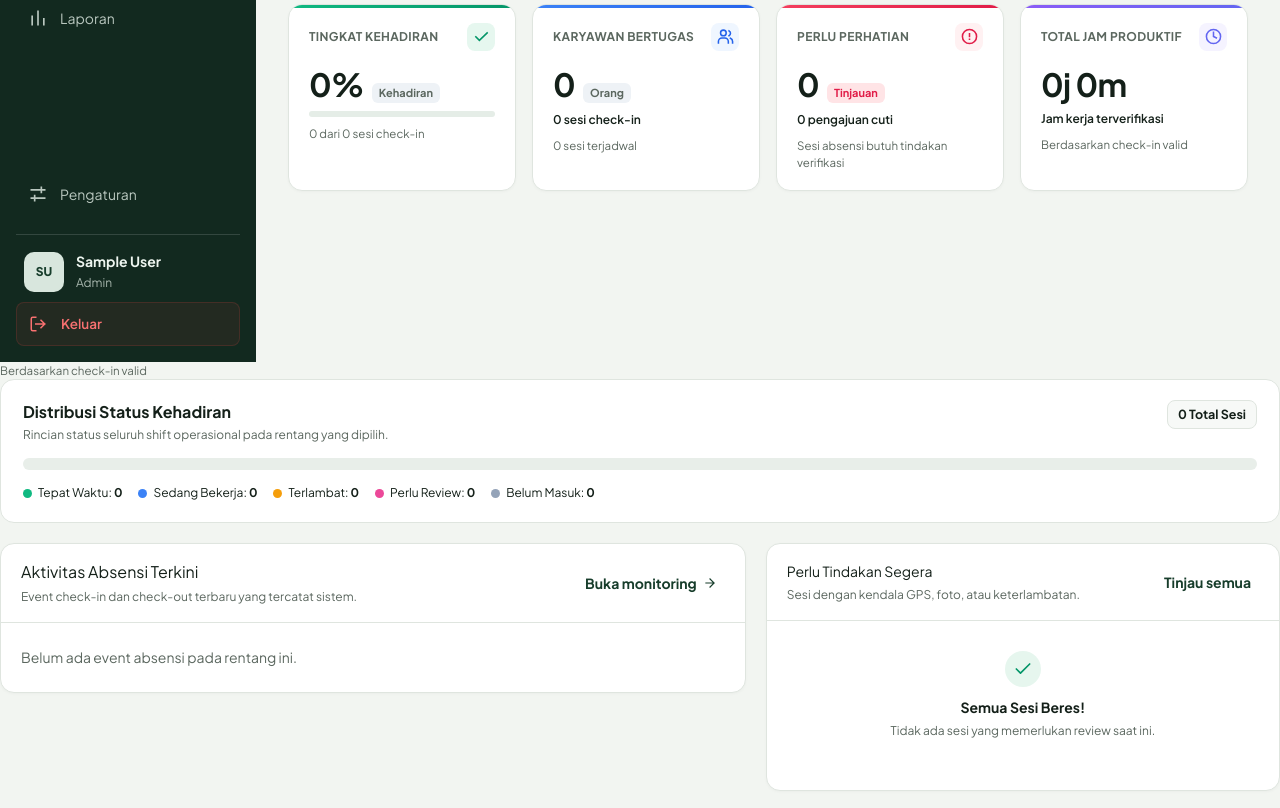
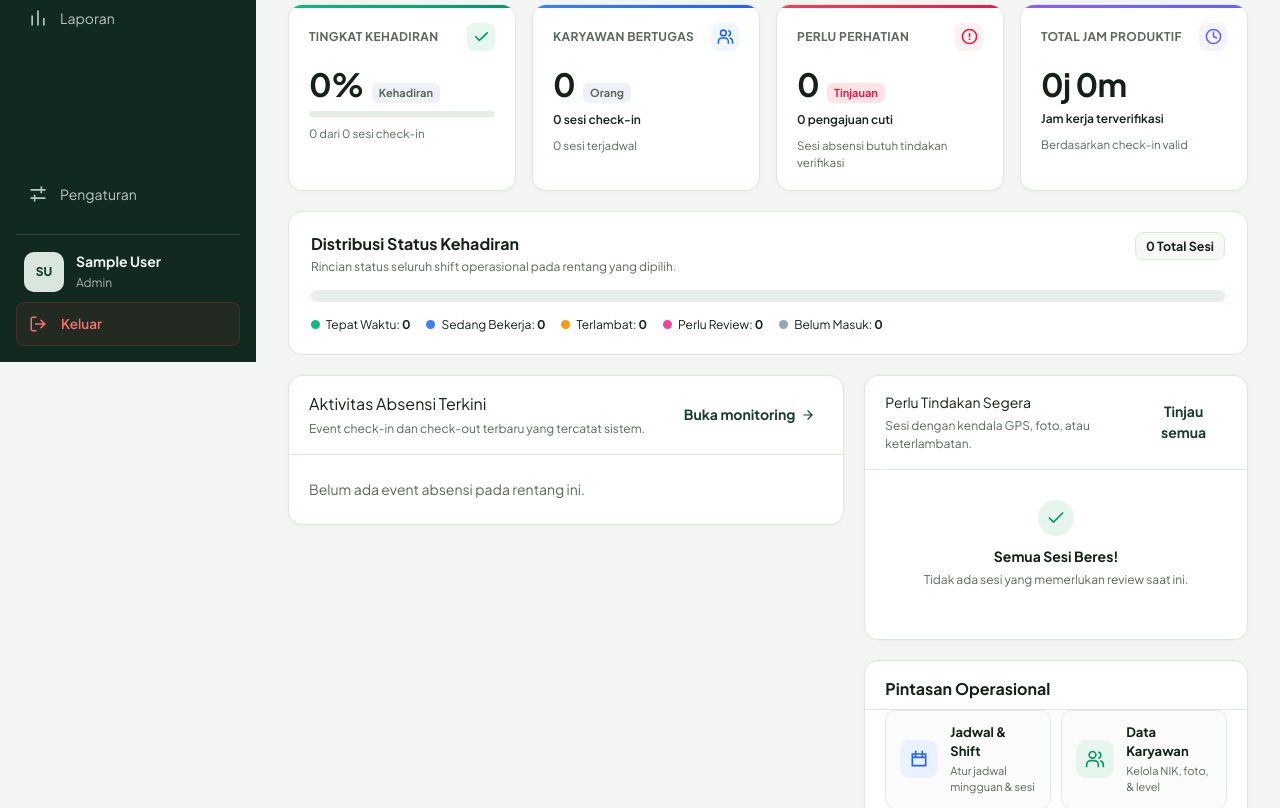
Before and after one commit to kkstech/kpsm-deresort-absensi, a Laravel app: page /admin in a window 1280 px wide. Shown: the part 438-1246 px from the top of the page. Run offline with Laravel 12, Linux system fonts and the light colour scheme; the visitor is signed in with stand-in values (Sample User, id 1); data comes from the database, SQL or seed files in the repository; data that the repository does not hold is empty; style sheets or scripts are compiled from the project's sources.

Commit message:
fix: resolve prematurely closed dashboard view tag causing content to leak below other menus

```diff
--- a/server/resources/views/admin/dashboard.blade.php
+++ b/server/resources/views/admin/dashboard.blade.php
@@ -204,10 +204,6 @@
                             </div>
                             <div class="metric-extra-info">
                                 <span>Jam kerja terverifikasi</span>
-                            </div>
-                            <small class="metric-subtext">Berdasarkan check-in valid</small>
-                        </div>
-                    </section>
                             </div>
                             <small class="metric-subtext">Berdasarkan check-in valid</small>
                         </div>
```
